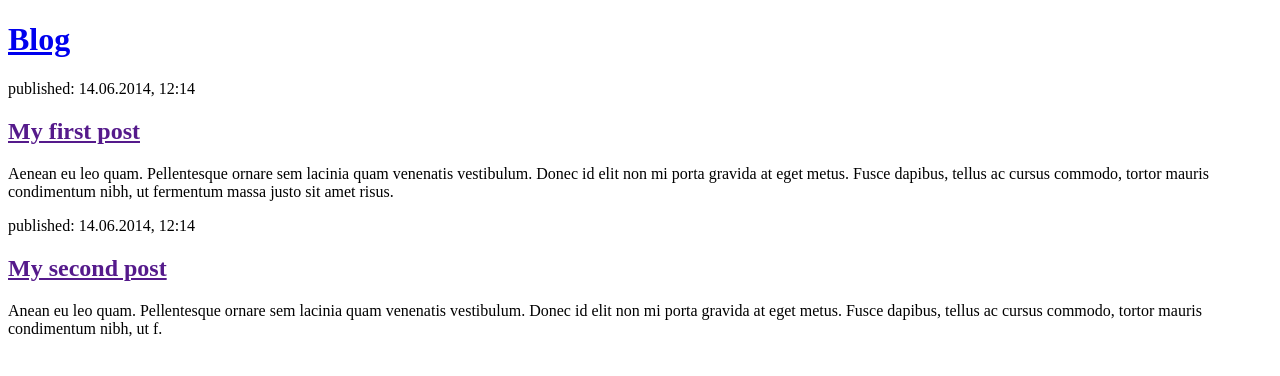
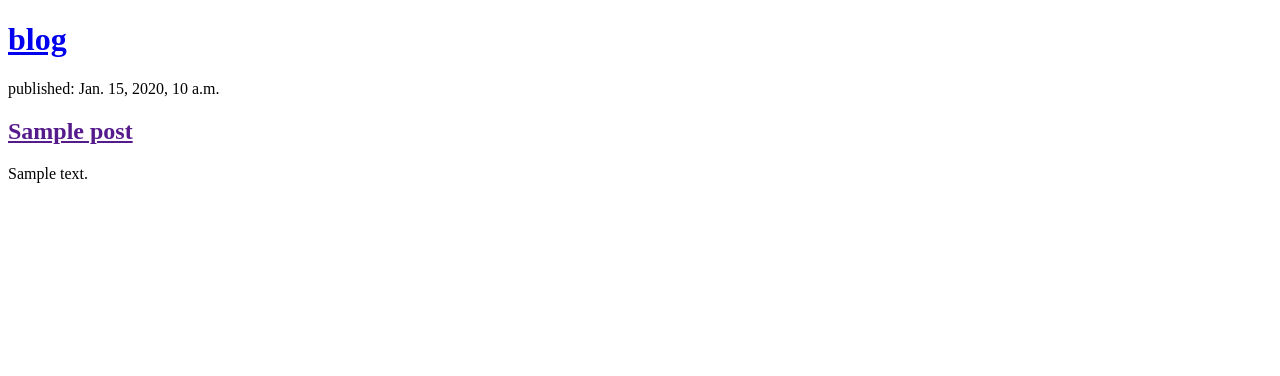
Before and after one commit to deekaynine/my-first-blog, a Django app: page / in a window 1280 px wide. Shown: the top 376 px of the page. Run offline with Django 5.2, Linux system fonts and the light colour scheme; tables that the repository leaves empty hold one stand-in row (values such as "Sample post").

Commit message:
home page template done

```diff
--- a/crm_crud/blog/templates/blog/post_list.html
+++ b/crm_crud/blog/templates/blog/post_list.html
@@ -4,20 +4,16 @@
         <title> blog</title>
     </head>
     <body>
-        <header>
-            <h1><a href="/"> Blog</a></h1>
-        </header>
+      <header>
+    <h1><a href="/">blog</a></h1>
+</header>
 
-        <article>
-            <time>published: 14.06.2014, 12:14</time>
-            <h2><a href="">My first post</a></h2>
-            <p>Aenean eu leo quam. Pellentesque ornare sem lacinia quam venenatis vestibulum. Donec id elit non mi porta gravida at eget metus. Fusce dapibus, tellus ac cursus commodo, tortor mauris condimentum nibh, ut fermentum massa justo sit amet risus.</p>
-        </article>
-
-        <article>
-            <time>published: 14.06.2014, 12:14</time>
-            <h2><a href="">My second post</a></h2>
-            <p>Anean eu leo quam. Pellentesque ornare sem lacinia quam venenatis vestibulum. Donec id elit non mi porta gravida at eget metus. Fusce dapibus, tellus ac cursus commodo, tortor mauris condimentum nibh, ut f.</p>
-        </article>
+{% for post in posts %}
+    <article>
+        <time>published: {{ post.published_date }}</time>
+        <h2><a href="">{{ post.title }}</a></h2>
+        <p>{{ post.text|linebreaksbr }}</p>
+    </article>
+{% endfor %}
     </body>
 </html>
--- a/crm_crud/blog/views.py
+++ b/crm_crud/blog/views.py
@@ -1,7 +1,7 @@
 from django.shortcuts import render
-
-# Create your views here.
-
+from django.utils import timezone
+from .models import Post
 
 def post_list(request):
-    return render(request, "blog/post_list.html",{})
+    posts = Post.objects.filter(published_date__lte=timezone.now()).order_by('published_date')
+    return render(request, 'blog/post_list.html', {'posts': posts})
```
